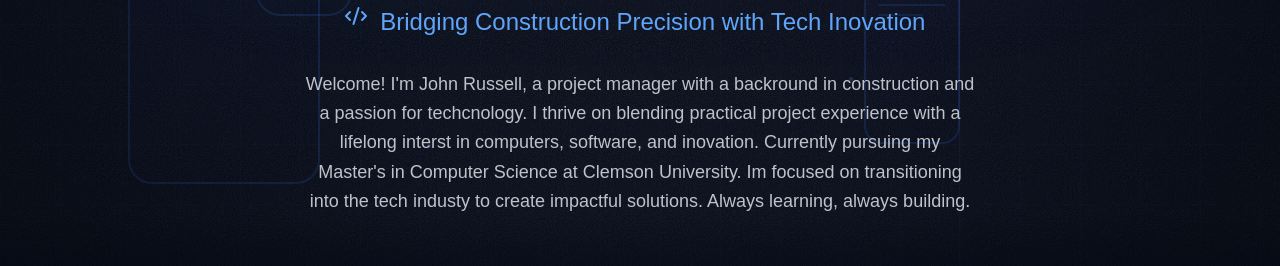
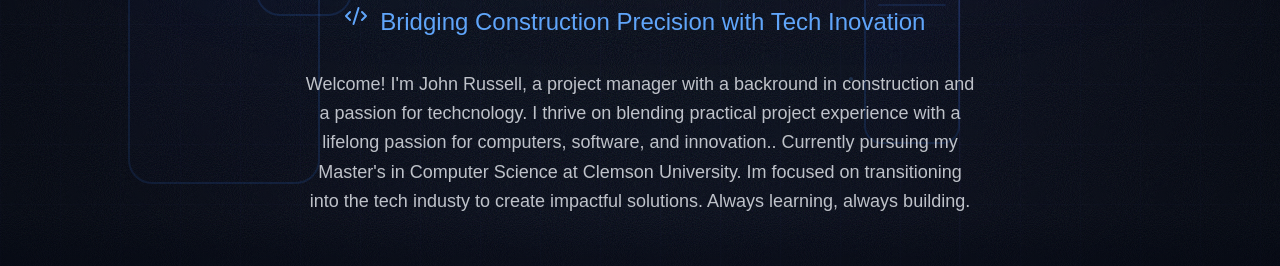
Before and after one commit to Mullign/Website, a Next.js app: page / in a window 1280 px wide. Shown: the part 456-722 px from the top of the page. Built offline with nearby package versions, Linux system fonts and the light colour scheme; no server answers.

Commit message:
Fixed change in hero about page

```diff
--- a/src/components/Hero.js
+++ b/src/components/Hero.js
@@ -201,7 +201,7 @@ const Hero = () => {
           <p className="text-lg text-gray-300/90 max-w-2xl mx-auto mb-8 leading-relaxed">
           Welcome! I'm John Russell, a project manager with a backround in construction
           and a passion for techcnology. I thrive on blending practical project experience
-          with a lifelong interst in computers, software, and inovation. Currently
+          with a lifelong passion for computers, software, and innovation.. Currently
           pursuing my Master's in Computer Science at Clemson University. Im focused on
           transitioning into the tech industy to create impactful solutions. Always learning,
           always building.
```
